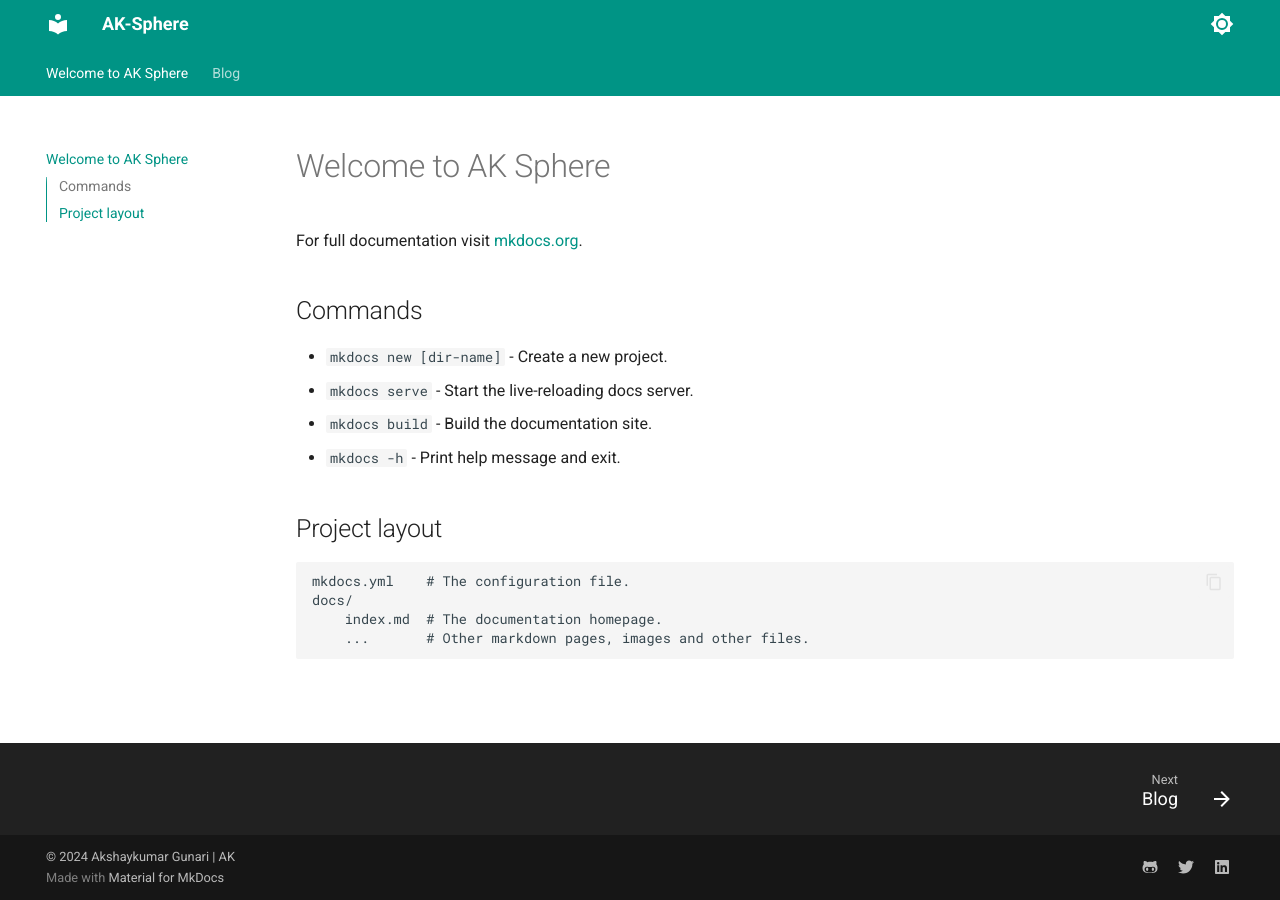
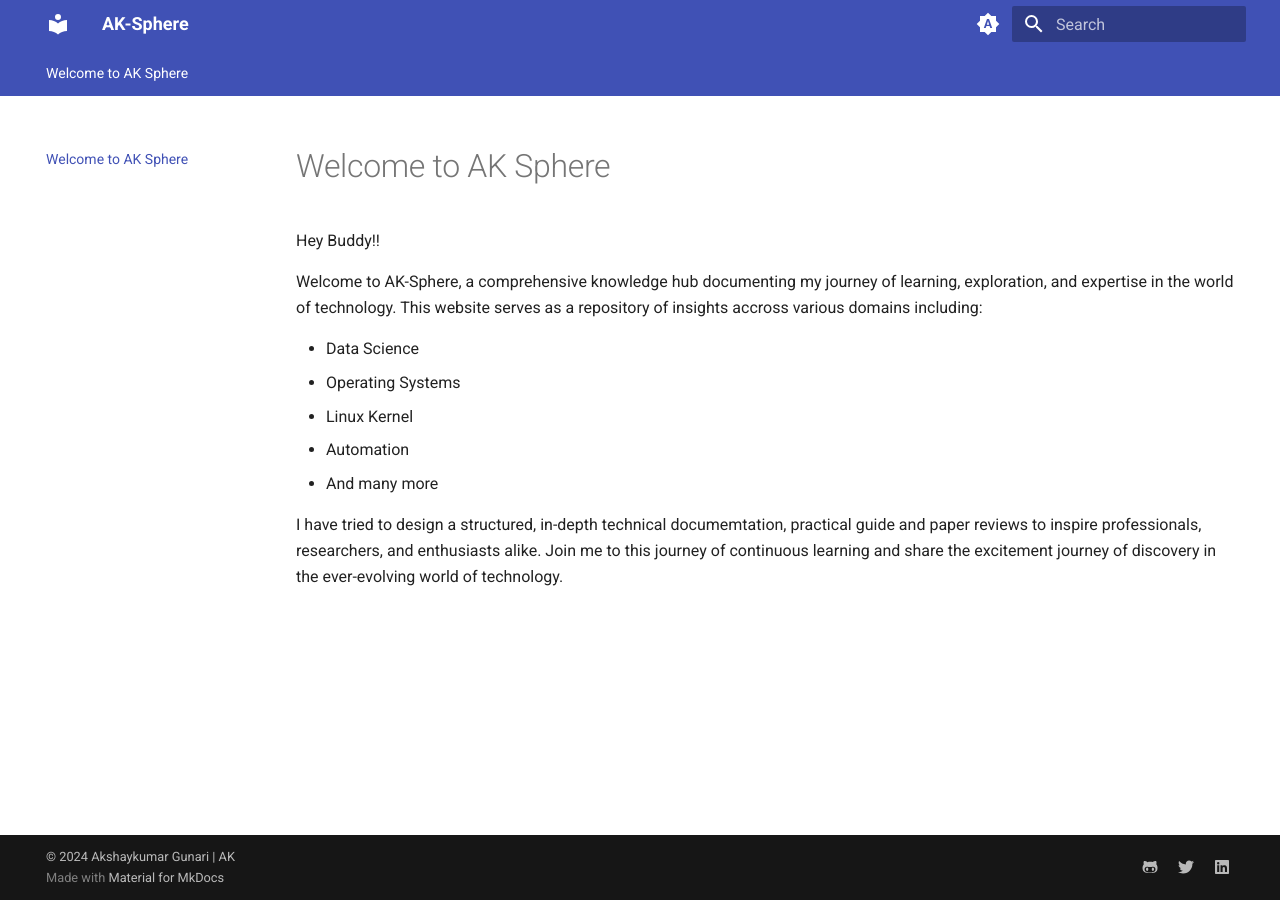
Before and after one commit to akshaykumar-gunari/ak-verse, an MkDocs documentation site: the page built from docs/index.md, in a window 1280 px wide. Built offline with MkDocs 1.6.1 and Material for MkDocs 9.7.7, drawn with Linux system fonts in a browser that asks for light colours.

Commit message:
Additional changes

```diff
--- a/docs/index.md
+++ b/docs/index.md
@@ -1,17 +1,15 @@
 # Welcome to AK Sphere
 
-For full documentation visit [mkdocs.org](https://www.mkdocs.org).
+Hey Buddy!!
 
-## Commands
+Welcome to AK-Sphere, a comprehensive knowledge hub documenting my journey of learning, exploration, and expertise in the world of technology.
+This website serves as a repository of insights accross various domains including:
 
-* `mkdocs new [dir-name]` - Create a new project.
-* `mkdocs serve` - Start the live-reloading docs server.
-* `mkdocs build` - Build the documentation site.
-* `mkdocs -h` - Print help message and exit.
+ * Data Science
+ * Operating Systems
+ * Linux Kernel
+ * Automation
+ * And many more
 
-## Project layout
-
-    mkdocs.yml    # The configuration file.
-    docs/
-        index.md  # The documentation homepage.
-        ...       # Other markdown pages, images and other files.
+I have tried to design a structured, in-depth technical documemtation, practical guide and paper reviews to inspire professionals, researchers, and enthusiasts alike.
+Join me to this journey of continuous learning and share the excitement journey of discovery in the ever-evolving world of technology.
--- a/mkdocs.yml
+++ b/mkdocs.yml
@@ -3,8 +3,10 @@ site_url: https://akshaykumar-gunari.github.io/ak-sphere/
 
 theme:
   name: material
+
   features:
     - navigation.tabs
+    - navigation.indexes
     - navigation.sections
     - toc.integrate
     - navigation.top
@@ -16,24 +18,34 @@ theme:
     - header.autohide
     - navigation.footer
     - announce.dismiss
+    - search.suggest
+    - seatch.highlight
+    - search.share
+
   language: en
   font:
     code: Roboto Mono
   palette:
-    - scheme: default
+
+    # Palette toggle for automatic mode
+    - media: "(prefers-color-scheme)"
       toggle:
-        # icon: material/toggle-switch-off-outline
+        icon: material/brightness-auto
+        name: Switch to light mode
+
+    # Palette toggle for light mode
+    - media: "(prefers-color-scheme: light)"
+      scheme: default
+      toggle:
         icon: material/brightness-7
         name: Switch to dark mode
-      primary: teal
-      accent: purple
-    - scheme: slate
+
+    # Palette toggle for dark mode
+    - media: "(prefers-color-scheme: dark)"
+      scheme: slate
       toggle:
-        # icon: material/toggle-switch
         icon: material/brightness-4
-        name: Switch to light mode
-      primary: teal
-      accent: lime
+        name: Switch to system preference
 
 extra:
   social:
@@ -43,12 +55,14 @@ extra:
       link: https://x.com/AkshaykumarGun2
     - icon: fontawesome/brands/linkedin
       link: https://www.linkedin.com/in/akshaykumar-gunari-59b132167/
+
 plugins:
-  - blog
+  - search
+  - git-authors
 nav:
   - index.md
-  - Blog:
-    - blog/index.md
+
+
 
 markdown_extensions:
   - pymdownx.highlight:
```
